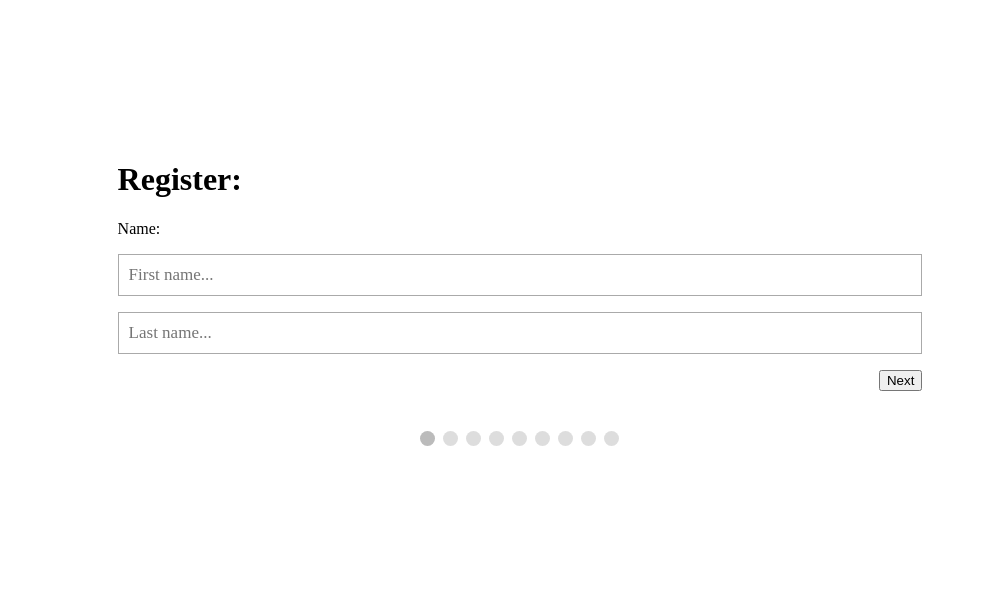
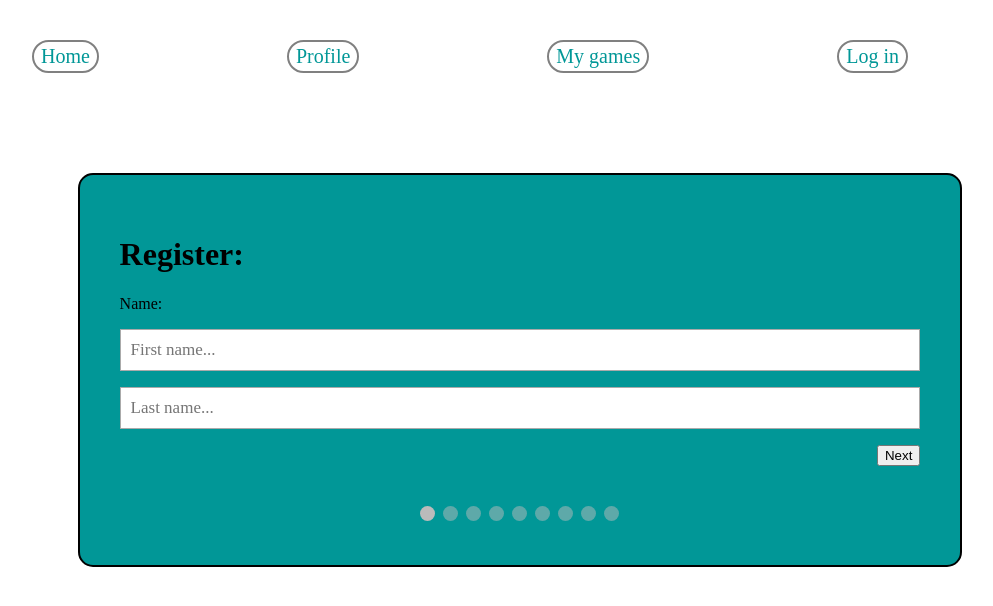
Before and after one commit to johnnoG/PlayBook, a PHP site: page /components/sign-up.html in a window 1280 px wide. Shown: the top 606 px of the page, without its empty margins (120-1113 px from the left). Run offline with PHP 8.4, Linux system fonts and the light colour scheme.

Commit message:
decoration for the sign up page

```diff
--- a/components/sign-up.html
+++ b/components/sign-up.html
@@ -7,6 +7,16 @@
     <link rel="stylesheet" href="../styles/sign-up.css" />
   </head>
   <body>
+    <nav>
+      <div class="container">
+        <div>
+          <a href="#"><span>Home</span></a>
+        </div>
+        <div><a href="#" onclick="needToLog()">Profile</a></div>
+        <div><a href="#" onclick="needToLog()">My games</a></div>
+        <div><a href="#" onclick="openForm()">Log in</a></div>
+      </div>
+    </nav>
     <form id="regForm" action="">
       <h1>Register:</h1>
 
@@ -23,14 +33,16 @@
 
       <div class="tab">
         Contact Info:
-        <p><input type="email"  placeholder="E-mail..." oninput="this.className = ''" /></p>
-        <p><input type="tel" placeholder="Phone..." oninput="this.className = ''" /></p>
+        <p><label><input type="email"  placeholder="E-mail..." oninput="this.className = ''" /></label></p>
+        <p><label><input type="tel" placeholder="Phone..." oninput="this.className = ''" /></label></p>
       </div>
 
       <div class="tab">
         Birthday:
         <p><input type="date"  placeholder="dd/mm/yyyy" oninput="this.className = ''" /></p>
       </div>
+
+
 
       <div class="tab">
         Login Info:
@@ -99,6 +111,7 @@
         <span class="step"></span>
         <span class="step"></span>
         <span class="step"></span>
+
       </div>
     </form>
   </body>
--- a/scripts/mainPage.js
+++ b/scripts/mainPage.js
@@ -48,3 +48,7 @@ const validateEmail = (email) => {
       /^(([^<>()[\]\\.,;:\s@"]+(\.[^<>()[\]\\.,;:\s@"]+)*)|.(".+"))@((\[[0-9]{1,3}\.[0-9]{1,3}\.[0-9]{1,3}\.[0-9]{1,3}\])|(([a-zA-Z\-0-9]+\.)+[a-zA-Z]{2,}))$/
     );
 };
+
+function needToLog(){
+  alert("You need to log in!");
+}
--- a/styles/sign-up.css
+++ b/styles/sign-up.css
@@ -1,10 +1,12 @@
 /* Style the form */
 #regForm {
-    background-color: #ffffff;
+    background-color: #019797;
     margin: 100px auto;
     padding: 40px;
     width: 70%;
     min-width: 300px;
+    border: 2px solid black;
+    border-radius: 15px;
   }
 
   /* Style the input fields */
@@ -45,7 +47,7 @@
 
   /* Mark the steps that are finished and valid: */
   .step.finish {
-    background-color: #04AA6D;
+    background-color: rgb(0, 252, 0);
   }
 
   .custom-select {
@@ -102,3 +104,26 @@
   * {
     box-sizing: border-box;
   }
+
+  .container{
+    display: flex;
+    gap: 100px;
+    margin-top: 40px;
+    margin-right: 200px;
+    font-size: 20px;
+    justify-content: space-around;
+    text-decoration: none;
+    margin-left: 100px;
+}
+.container a{
+  text-decoration: none;
+  color:#019797;
+}
+.container>div {
+  border: 2px solid gray;
+  border-radius: 20px;
+  padding-top: 3px;
+  padding-bottom: 3px;
+  padding-left: 7px;
+  padding-right: 7px;
+}
```
Also changed, not shown: components/MainPage.html (+5 -5 lines).
